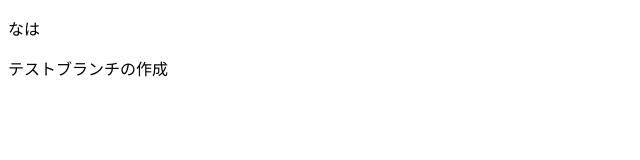
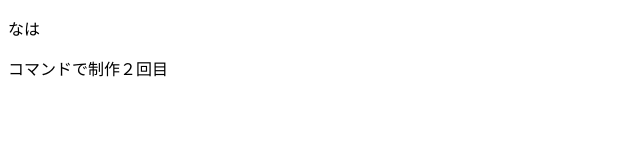
Before and after one commit to rina-arai/rina-test, a plain HTML site: page index.html in a window 1280 px wide. Shown: the full height of the page, 0-640 px from the left. Drawn offline with Linux system fonts and the light colour scheme.

Commit message:
変えたよ

```diff
--- a/index.html
+++ b/index.html
@@ -8,6 +8,6 @@
 </head>
 <body>
 	<p>なは</p>
-	<p>テストブランチの作成</p>
+	<p>コマンドで制作２回目</p>
 </body>
 </html>
```
